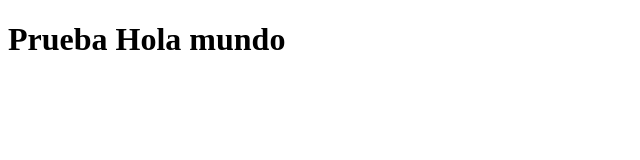
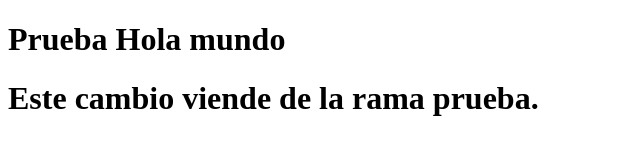
Before and after one commit to cosmefulanito123/Retos_Acc, a plain HTML site: page index.html in a window 1280 px wide. Shown: the whole page, without its empty margins (0-640 px from the left). Drawn offline with Linux system fonts and the light colour scheme.

Commit message:
Segundo commit

```diff
--- a/index.html
+++ b/index.html
@@ -8,5 +8,6 @@
 </head>
 <body>
     <h1>Prueba Hola mundo</h1>
+    <h1>Este cambio viende de la rama prueba.</h1>
 </body>
 </html>
```
